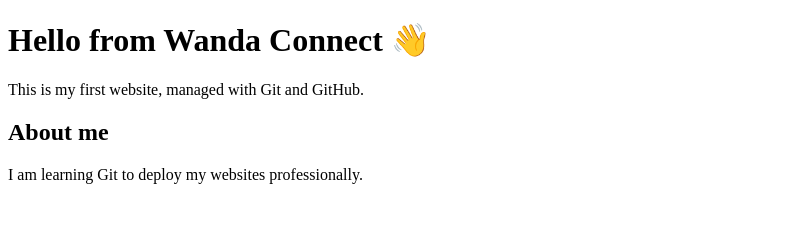
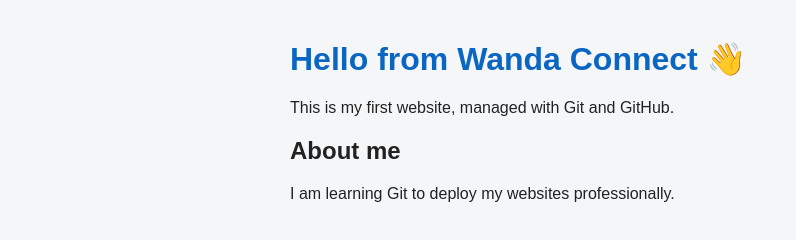
Before and after one commit to wandaconnect/my-first-site, a plain HTML site: page index.html in a window 1280 px wide. Shown: the whole page, without its empty margins (0-796 px from the left). Drawn offline with Linux system fonts and the light colour scheme.

Commit message:
Added Stylesheet

```diff
--- a/index.html
+++ b/index.html
@@ -3,6 +3,7 @@
 <head>
   <meta charset="UTF-8">
   <title>Wanda Connect</title>
+    <link rel="stylesheet" href="style.css">
 </head>
 <body>
   <h1>Hello from Wanda Connect 👋</h1>
--- /dev/null
+++ b/style.css
@@ -0,0 +1,8 @@
+body {
+  font-family: Arial, sans-serif;
+  max-width: 700px;
+  margin: 40px auto;
+  background: #f4f6f8;
+  color: #222;
+}
+h1 { color: #0a66c2; }
```
